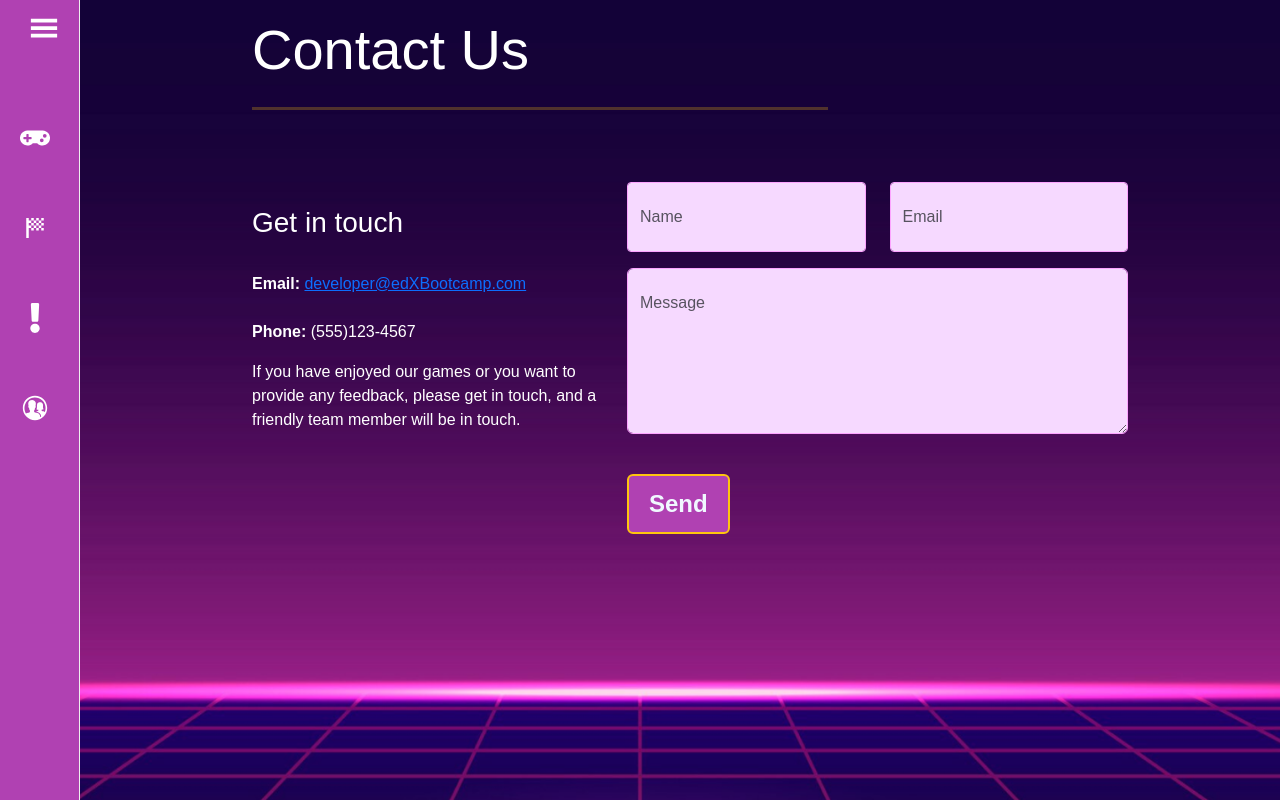
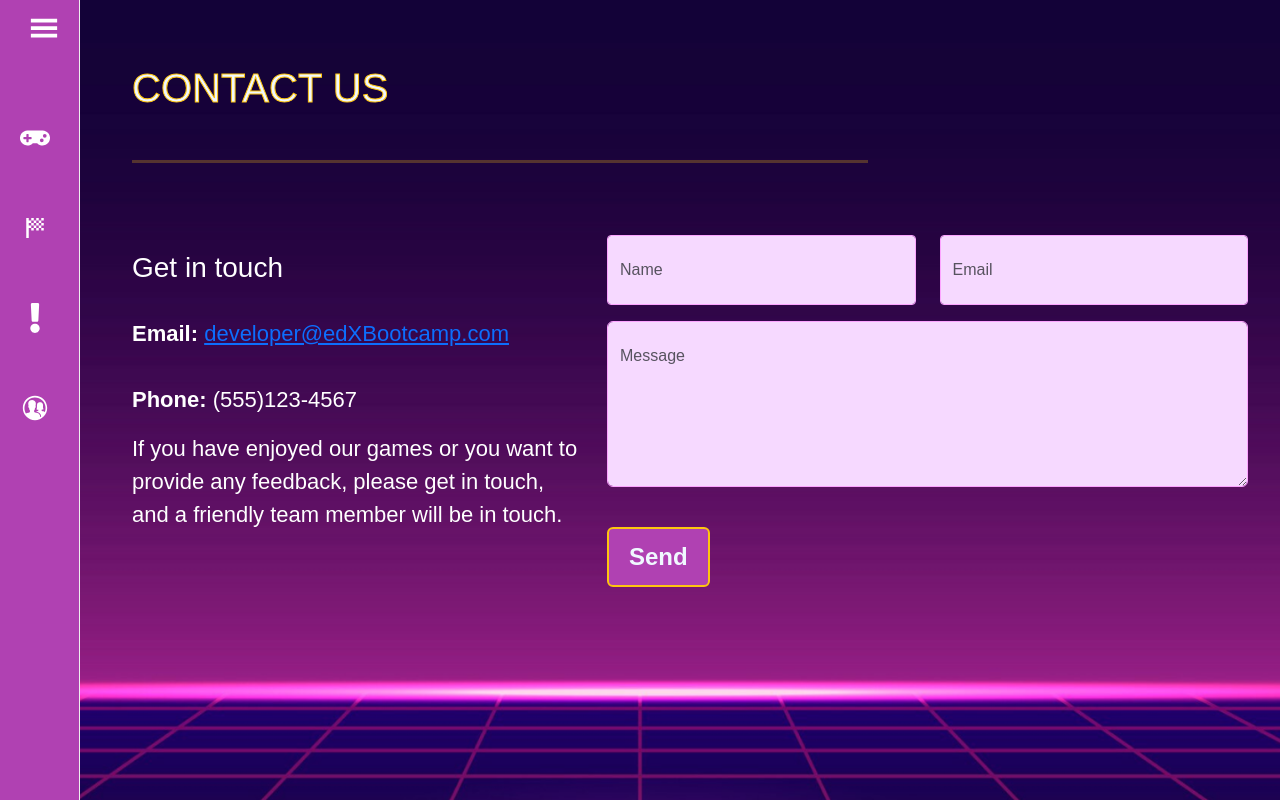
Before and after one commit to NatVes/Fun-Arcade, a React (Vite) app: page /contact in a window 1280 px wide. Built offline with nearby package versions, Linux system fonts and the light colour scheme.

Commit message:
made the styles uniform

```diff
--- a/src/App.jsx
+++ b/src/App.jsx
@@ -14,7 +14,7 @@ function App() {
     <Router>
       <div>
       <ProSidebar />
-        <div>
+        <div className="d-flex flex-column">
           <Routes>
             <Route path="/" element={<Games />} />
             <Route path="/games/:title" element={<PlayGame />} />
--- a/src/components/Pages/Contact/ContactForm/Contact_form.jsx
+++ b/src/components/Pages/Contact/ContactForm/Contact_form.jsx
@@ -8,11 +8,10 @@ export default function ContactUs() {
 
   return (
       <Container>
-
         <Row className="mb-5 mt-3">
           <Col lg="8">
-            <h1 className="display-4 mb-4">Contact Us</h1>
-            <hr className="t_border my-4 ml-0 text-left" />
+            <h1 className="my-5 title">CONTACT US</h1>
+            <hr />
           </Col>
         </Row>
         <Row className="sec_sp">
--- a/src/components/Pages/Contact/ContactForm/Contact_style.css
+++ b/src/components/Pages/Contact/ContactForm/Contact_style.css
@@ -29,6 +29,13 @@ body {
     border-radius: 4px; /* Ensures rounded corners */
 }
 
-.container {
+address,
+.sec_sp p {
+    font-size: 22px;
+}
+
+
+
+/* .container {
     margin: 0 120px !important;
-}
+} */
--- a/src/components/Pages/Games/Body/Body.jsx
+++ b/src/components/Pages/Games/Body/Body.jsx
@@ -6,7 +6,7 @@ import gamesData from "../../../../games.json";
 
 const Body = () => {
   return (
-    <section className="row justify-content-center gap-4 my-5 mx-0">
+    <section className="row justify-content-end justify-content-sm-center gap-4 my-5 mx-0">
       {gamesData.map((game) => (
         <GameContainer
           key = {game.id}
--- a/src/components/Pages/Games/GameContainer/GameContainer.jsx
+++ b/src/components/Pages/Games/GameContainer/GameContainer.jsx
@@ -5,7 +5,7 @@ import './GameContainer.css'; // Import the styles for GameContainer
 
 const GameContainer = ({ title, image, description }) => {
   return (
-    <div className="game-container card col-sm-6 col-lg-3 p-0">
+    <div className="game-container card col-9 col-sm-8 col-md-5 col-lg-3 p-0">
         <img className="card-img-top" src={image} alt={title}/>
         <div className="card-body d-flex flex-column">
           <h3 className="card-title">{ title }</h3>
--- a/src/components/Pages/Games/Header/Header.jsx
+++ b/src/components/Pages/Games/Header/Header.jsx
@@ -5,7 +5,7 @@ import './Header.css'; // Import the CSS file for styling
 
 const Header = () => {
   return (
-    <header className="header">
+    <header className="header mx-auto my-5">
       <img src="src\assets\icons\Logo.png" alt="Game Logo" />
     </header>
   );
--- a/src/components/Pages/PlayGame/PlayGame.css
+++ b/src/components/Pages/PlayGame/PlayGame.css
@@ -2,7 +2,7 @@
     color:aliceblue;
     -webkit-text-stroke: 1px rgb(254, 197, 15);
 }
-.intro1 {
+.introduction {
     color: aliceblue;
     font-size: 22px;
     margin-bottom: 10px;
--- a/src/components/Pages/PlayGame/PlayGame.jsx
+++ b/src/components/Pages/PlayGame/PlayGame.jsx
@@ -28,7 +28,7 @@ function PlayGame() {
         <h1 className="title text-center my-5">{selectedGame && selectedGame.title}</h1>
         <div className="row justify-content-center">
             <div className="col-10">
-            {selectedGame && selectedGame.instruction.split('<br />').map((line, index) => (<p key={index} className="intro1">{line}</p>))}
+            {selectedGame && selectedGame.instruction.split('<br />').map((line, index) => (<p key={index} className="introduction">{line}</p>))}
             </div>
         </div>
     </div>
--- a/src/components/ProSidebar/ProSidebar.css
+++ b/src/components/ProSidebar/ProSidebar.css
@@ -6,7 +6,7 @@
     height: 100%;
     width: 25% !important;
     font-size: 30px;
-     /* z-index: 1;    */
+    z-index: 10;
 }
 
 /* .navStyle {
--- a/src/index.css
+++ b/src/index.css
@@ -8,6 +8,19 @@ body {
     background-repeat:repeat-y;
     background-size: cover;
   }
+
+html,
+body,
+#root,
+#root > div,
+#root > div:nth-child(2),
+div[data-reactroot] {
+  height: 100%;
+  width: 100%;
+  padding: 0;
+  margin: 0;
+}
+
 
 .btn {
   background-color:var(--pink);
```
